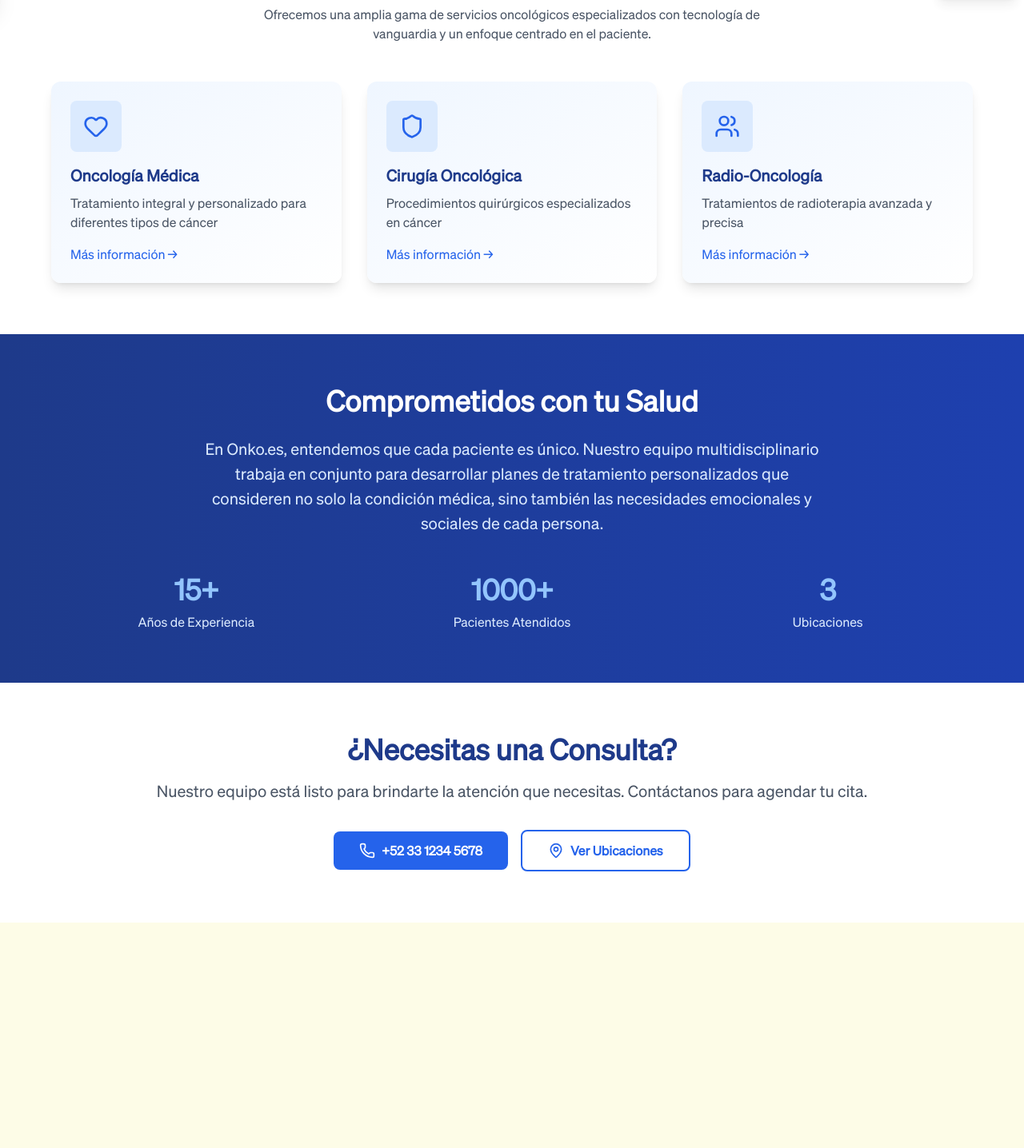
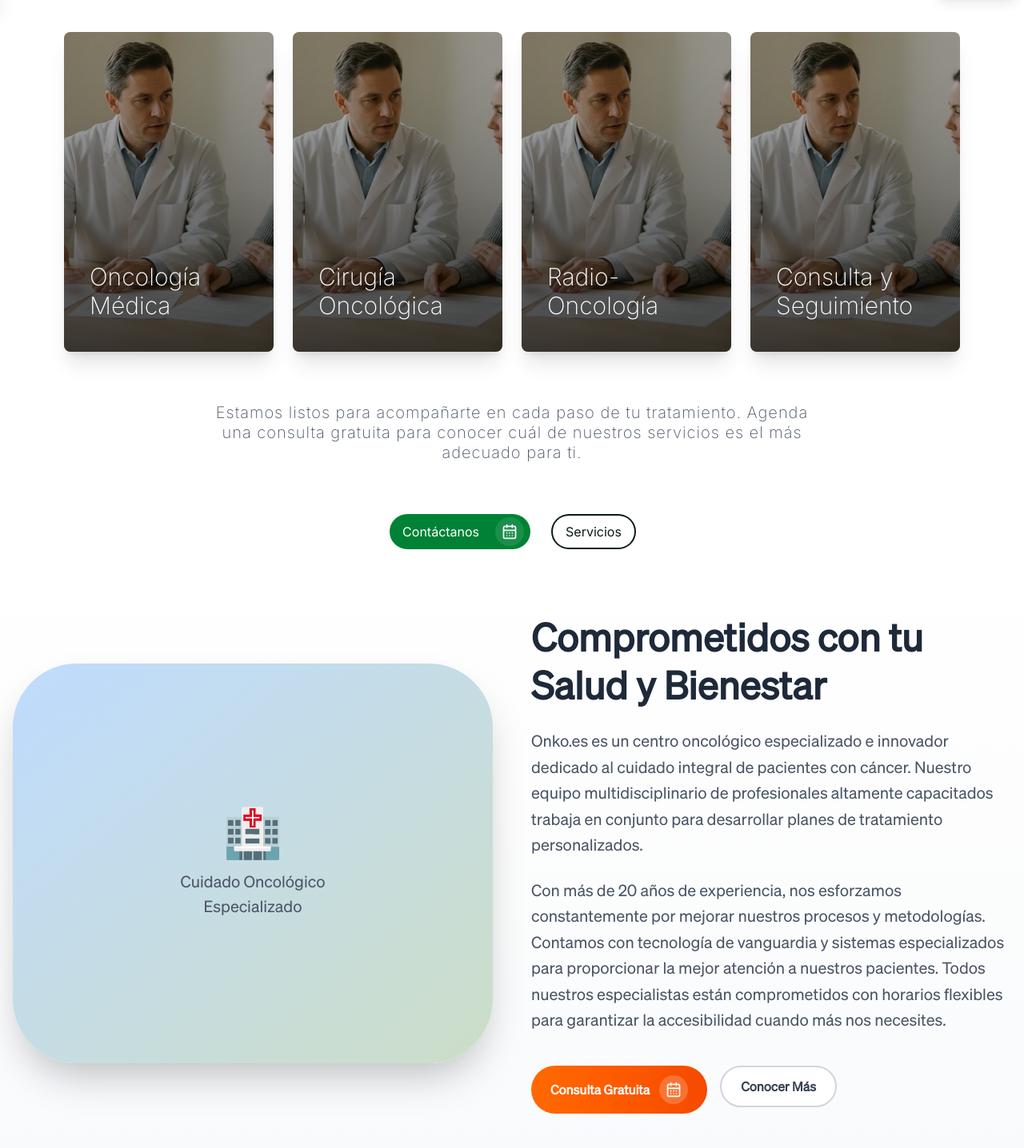
Before and after one commit to DereckAn/Animation, a Next.js app: page / in a window 1280 px wide. Shown: the part 794-2230 px from the top of the page at 80% size. Before the commit the page ends 1948 px from the top, so only its background shows below. Built offline with nearby package versions, Linux system fonts and the light colour scheme.

Commit message:
Arreglando nuevos componentes

```diff
--- a/components/constants.ts
+++ b/components/constants.ts
@@ -1,4 +1,4 @@
-import { Heart, Shield, Users } from "lucide-react";
+import { CalendarDays, Heart, Shield, Users } from "lucide-react";
 
 export const services = [
   {
@@ -6,18 +6,25 @@ export const services = [
     title: "Oncología Médica",
     description:
       "Tratamiento integral y personalizado para diferentes tipos de cáncer",
-    href: "/servicios/oncologia-medica",
+    href: "/images/onkohero.webp",
   },
   {
     icon: Shield,
     title: "Cirugía Oncológica",
     description: "Procedimientos quirúrgicos especializados en cáncer",
-    href: "/servicios/cirugia-oncologica",
+    href: "/images/onkohero.webp",
   },
   {
     icon: Users,
     title: "Radio-Oncología",
     description: "Tratamientos de radioterapia avanzada y precisa",
-    href: "/servicios/radio-oncologia",
+    href: "/images/onkohero.webp",
   },
+  {
+    icon: CalendarDays,
+    title: "Consulta y Seguimiento",
+    description:
+      "Evaluaciones regulares para monitorear el progreso del tratamiento",
+    href: "/images/onkohero.webp",
+  }
 ];
--- a/components/hero/AboutSection.tsx
+++ b/components/hero/AboutSection.tsx
@@ -1,58 +1,111 @@
 import { motion } from "framer-motion";
+import { CalendarDays } from "lucide-react";
+import Link from "next/link";
 
 type Props = {};
 export const AboutSection = ({}: Props) => {
   return (
-    <section className="py-16 px-4 bg-linear-to-r from-blue-900 to-blue-800 text-white">
-      <div className="max-w-6xl mx-auto">
+    <section className="py-20 px-4 bg-gradient-to-b from-white to-gray-50">
+      <div className="max-w-7xl mx-auto">
+        <div className="grid md:grid-cols-2 gap-12 items-center">
+          {/* Imagen con forma redondeada - Izquierda */}
           <motion.div
-          initial={{ opacity: 0, y: 30 }}
-          animate={{ opacity: 1, y: 0 }}
-          transition={{ duration: 0.8, delay: 0.3 }}
-          className="text-center"
+            initial={{ opacity: 0, x: -50 }}
+            animate={{ opacity: 1, x: 0 }}
+            transition={{ duration: 0.8, delay: 0.2 }}
+            className="relative"
+          >
+            <div className="relative h-[500px] w-full rounded-[80px] overflow-hidden shadow-2xl bg-gradient-to-br from-blue-100 to-blue-50">
+              {/* Placeholder - puedes reemplazar con tu imagen */}
+              <div className="absolute inset-0 bg-gradient-to-br from-blue-200 to-green-100 flex items-center justify-center">
+                <div className="text-center p-8">
+                  <div className="text-6xl mb-4">🏥</div>
+                  <p className="text-gray-600 text-lg font-medium">
+                    Cuidado Oncológico
+                    <br />
+                    Especializado
+                  </p>
+                </div>
+              </div>
+              {/* Descomenta esto cuando tengas tu imagen:
+              <Image
+                src="/images/about-doctor.jpg"
+                alt="Equipo Onko.es"
+                layout="fill"
+                objectFit="cover"
+                className="object-cover"
+              />
+              */}
+            </div>
+          </motion.div>
+
+          {/* Contenido - Derecha */}
+          <motion.div
+            initial={{ opacity: 0, x: 50 }}
+            animate={{ opacity: 1, x: 0 }}
+            transition={{ duration: 0.8, delay: 0.4 }}
+            className="space-y-6"
           >
             <motion.h2
               initial={{ opacity: 0, y: 20 }}
               animate={{ opacity: 1, y: 0 }}
-            transition={{ duration: 0.6, delay: 0.5 }}
-            className="text-3xl md:text-4xl font-bold mb-6"
+              transition={{ duration: 0.6, delay: 0.6 }}
+              className="text-4xl md:text-5xl font-bold text-gray-800 leading-tight"
             >
-            Comprometidos con tu Salud
+              Comprometidos con tu Salud y Bienestar
             </motion.h2>
 
             <motion.p
               initial={{ opacity: 0, y: 20 }}
               animate={{ opacity: 1, y: 0 }}
-            transition={{ duration: 0.6, delay: 0.7 }}
-            className="text-blue-100 max-w-3xl mx-auto mb-8 text-lg"
+              transition={{ duration: 0.6, delay: 0.8 }}
+              className="text-gray-600 text-lg leading-relaxed"
             >
-            En Onko.es, entendemos que cada paciente es único. Nuestro equipo
-            multidisciplinario trabaja en conjunto para desarrollar planes de
-            tratamiento personalizados que consideren no solo la condición
-            médica, sino también las necesidades emocionales y sociales de cada
-            persona.
+              Onko.es es un centro oncológico especializado e innovador dedicado
+              al cuidado integral de pacientes con cáncer. Nuestro equipo
+              multidisciplinario de profesionales altamente capacitados trabaja
+              en conjunto para desarrollar planes de tratamiento personalizados.
             </motion.p>
 
+            <motion.p
+              initial={{ opacity: 0, y: 20 }}
+              animate={{ opacity: 1, y: 0 }}
+              transition={{ duration: 0.6, delay: 1.0 }}
+              className="text-gray-600 text-lg leading-relaxed"
+            >
+              Con más de 20 años de experiencia, nos esforzamos constantemente
+              por mejorar nuestros procesos y metodologías. Contamos con
+              tecnología de vanguardia y sistemas especializados para
+              proporcionar la mejor atención a nuestros pacientes. Todos
+              nuestros especialistas están comprometidos con horarios flexibles
+              para garantizar la accesibilidad cuando más nos necesites.
+            </motion.p>
+
+            {/* Botones de CTA */}
             <motion.div
-            initial={{ opacity: 0, y: 30 }}
+              initial={{ opacity: 0, y: 20 }}
               animate={{ opacity: 1, y: 0 }}
-            transition={{ duration: 0.6, delay: 0.9 }}
-            className="grid md:grid-cols-3 gap-8 mt-12"
+              transition={{ duration: 0.6, delay: 1.2 }}
+              className="flex flex-col sm:flex-row items-start gap-4 pt-4"
             >
-            <div className="text-center">
-              <div className="text-4xl font-bold text-blue-300 mb-2">15+</div>
-              <div className="text-blue-100">Años de Experiencia</div>
+              <Link
+                href="/contacto"
+                className="group bg-gradient-to-r from-orange-500 to-orange-600 text-white px-6 py-3 rounded-full hover:shadow-xl transition-all duration-300 hover:scale-105 inline-flex items-center gap-3"
+              >
+                <span className="font-semibold">Consulta Gratuita</span>
+                <div className="rounded-full p-2 bg-white/20 group-hover:bg-white/30 transition-colors">
+                  <CalendarDays className="size-5" />
                 </div>
-            <div className="text-center">
-              <div className="text-4xl font-bold text-blue-300 mb-2">1000+</div>
-              <div className="text-blue-100">Pacientes Atendidos</div>
-            </div>
-            <div className="text-center">
-              <div className="text-4xl font-bold text-blue-300 mb-2">3</div>
-              <div className="text-blue-100">Ubicaciones</div>
-            </div>
+              </Link>
+              <Link
+                href="/equipo"
+                className="px-6 py-3 bg-white text-gray-700 font-semibold rounded-full border-2 border-gray-300 hover:border-gray-400 hover:bg-gray-50 transition-all duration-300 hover:scale-105"
+              >
+                Conocer Más
+              </Link>
             </motion.div>
           </motion.div>
+        </div>
       </div>
     </section>
   );
--- a/components/hero/HeroSection.tsx
+++ b/components/hero/HeroSection.tsx
@@ -22,7 +22,7 @@ export const HeroSection = () => {
           We offer an easy solution for contract recruiting and HR solutions,
           finding and managing top talent, both locally and globally.
         </h2>
-        <button className="bg-green-700 ring-green-700 text-white px-4 py-1 rounded-full hover:bg-green-800 transition mr-5 inline-flex items-center gap-2 ">
+        <button className="bg-green-700 ring-green-700 text-white px-4 py-1 rounded-full hover:bg-green-800 transition mr-5 inline-flex items-center gap-5 ">
           <span className="">Contáctanos</span>
           <div className="rounded-full p-2 bg-white/10">
             <CalendarDays className="size-5" />
@@ -40,7 +40,7 @@ export const HeroSection = () => {
       >
         <path
           fill="#ffffff"
-          fill-opacity="1"
+          fillOpacity="1"
           d="M0,96L40,101.3C80,107,160,117,240,117.3C320,117,400,107,480,117.3C560,128,640,160,720,186.7C800,213,880,235,960,229.3C1040,224,1120,192,1200,186.7C1280,181,1360,203,1400,213.3L1440,224L1440,320L1400,320C1360,320,1280,320,1200,320C1120,320,1040,320,960,320C880,320,800,320,720,320C640,320,560,320,480,320C400,320,320,320,240,320C160,320,80,320,40,320L0,320Z"
         ></path>
       </svg>
--- a/components/hero/ServicesSection.tsx
+++ b/components/hero/ServicesSection.tsx
@@ -1,66 +1,99 @@
 import { motion } from "framer-motion";
+import { CalendarDays } from "lucide-react";
+import Image from "next/image";
 import Link from "next/link";
 import { services } from "../constants";
 
 export const ServicesSection = () => {
   return (
-    <section className="py-16 px-4 bg-white">
-      <div className="max-w-6xl mx-auto">
+    <section className="container mx-auto font-inter bg-white">
       <motion.div
         initial={{ opacity: 0, y: 30 }}
         animate={{ opacity: 1, y: 0 }}
         transition={{ duration: 0.8, delay: 0.2 }}
       >
+        {/* Título principal */}
         <motion.h2
           initial={{ opacity: 0, y: 20 }}
           animate={{ opacity: 1, y: 0 }}
           transition={{ duration: 0.6, delay: 0.4 }}
-            className="text-3xl md:text-4xl font-bold text-center text-blue-900 mb-4"
+          className="text-4xl md:text-7xl font-black text-center text-gray-800 leading-tight max-w-4xl mx-auto mb-16"
         >
-            Nuestros Servicios
+          Servicios Oncológicos
         </motion.h2>
 
-          <motion.p
-            initial={{ opacity: 0, y: 20 }}
-            animate={{ opacity: 1, y: 0 }}
-            transition={{ duration: 0.6, delay: 0.6 }}
-            className="text-gray-600 text-center max-w-2xl mx-auto mb-12"
-          >
-            Ofrecemos una amplia gama de servicios oncológicos especializados
-            con tecnología de vanguardia y un enfoque centrado en el paciente.
-          </motion.p>
-
-          <div className="grid md:grid-cols-3 gap-8">
-            {services.map((service, index) => {
-              const Icon = service.icon;
-              return (
+        {/* Grid de servicios con imágenes */}
+        <div className="grid md:grid-cols-4 gap-6 md:px-20 mb-16 ">
+          {services.map((service, index) => (
             <motion.div
               key={service.title}
               initial={{ opacity: 0, y: 30 }}
               animate={{ opacity: 1, y: 0 }}
-                  transition={{ duration: 0.6, delay: 0.8 + index * 0.1 }}
-                  whileHover={{ scale: 1.05 }}
-                  className="bg-linear-to-br from-blue-50 to-white p-6 rounded-xl shadow-lg hover:shadow-xl transition-shadow"
+              transition={{ duration: 0.6, delay: 0.6 + index * 0.1 }}
+              className="group relative h-100 rounded-lg overflow-hidden shadow-xl cursor-pointer hover:-translate-y-2 duration-300 "
             >
-                  <div className="w-16 h-16 bg-blue-100 rounded-lg flex items-center justify-center mb-4">
-                    <Icon className="w-8 h-8 text-blue-600" />
+              {/* Imagen de fondo */}
+              <div className="absolute inset-0">
+                <Image
+                  src={service.href}
+                  alt={service.title}
+                  layout="fill"
+                  className="object-cover group-hover:scale-110 transition-transform duration-700"
+                />
               </div>
-                  <h3 className="text-xl font-semibold text-blue-900 mb-2">
+
+              {/* Overlay oscuro */}
+              <div className="absolute inset-0 bg-linear-to-t from-black/70 via-black/40 to-black/20 group-hover:from-orange-400/80 group-hover:via-orange-500/50 transition-all duration-700"></div>
+
+              {/* Contenido */}
+              <div className="absolute inset-0 p-8 flex flex-col justify-end">
+                <h3 className="text-2xl md:text-3xl font-extralight text-white mb-2">
                   {service.title}
                 </h3>
-                  <p className="text-gray-600 mb-4">{service.description}</p>
+                <p className="text-gray-200 max-h-0 opacity-0 overflow-hidden group-hover:max-h-50 group-hover:opacity-100 transition-all duration-700 ">
+                  {service.description}
+                </p>
+              </div>
+            </motion.div>
+          ))}
+        </div>
+
+        {/* Texto descriptivo */}
+        <motion.p
+          initial={{ opacity: 0, y: 20 }}
+          animate={{ opacity: 1, y: 0 }}
+          transition={{ duration: 0.6, delay: 1.2 }}
+          className="text-gray-600 text-center max-w-3xl tracking-wider leading-tight font-extralight mx-auto text-lg mb-16"
+        >
+          Estamos listos para acompañarte en cada paso de tu tratamiento. Agenda
+          una consulta gratuita para conocer cuál de nuestros servicios es el
+          más adecuado para ti.
+        </motion.p>
+
+        {/* Botones de CTA */}
+        <motion.div
+          initial={{ opacity: 0, y: 20 }}
+          animate={{ opacity: 1, y: 0 }}
+          transition={{ duration: 0.6, delay: 1.4 }}
+          className="flex flex-row items-center justify-center gap-4"
+        >
           <Link
-                    href={service.href}
-                    className="text-blue-600 hover:text-blue-700 font-medium inline-flex items-center gap-2"
+            href={""}
+            className="bg-green-700 ring-green-700 text-white px-4 py-1 rounded-full hover:bg-green-800 transition md:mr-3 inline-flex items-center gap-5 w-44 "
           >
-                    Más información →
+            <span className="">Contáctanos</span>
+            <div className="rounded-full p-2 bg-white/10">
+              <CalendarDays className="size-5" />
+            </div>
+          </Link>
+          <Link
+            href="/servicios"
+            className="ring-2 px-4 py-2 rounded-full hover:bg-green-800 hover:ring-green-800 hover:text-white transition duration-300 "
+          >
+            Servicios
           </Link>
         </motion.div>
-              );
-            })}
-          </div>
       </motion.div>
-      </div>
     </section>
   );
 };
```
Lines whose indentation alone changed are shown as unchanged.
